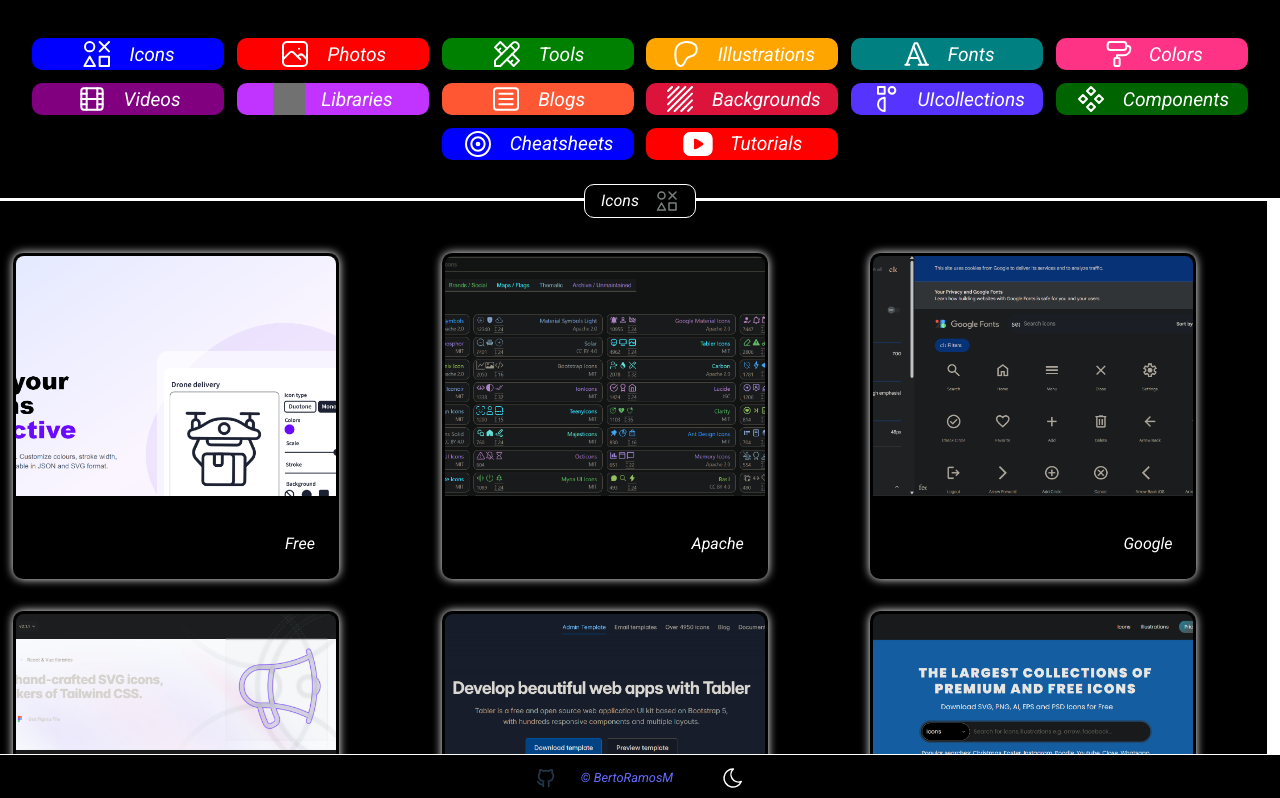
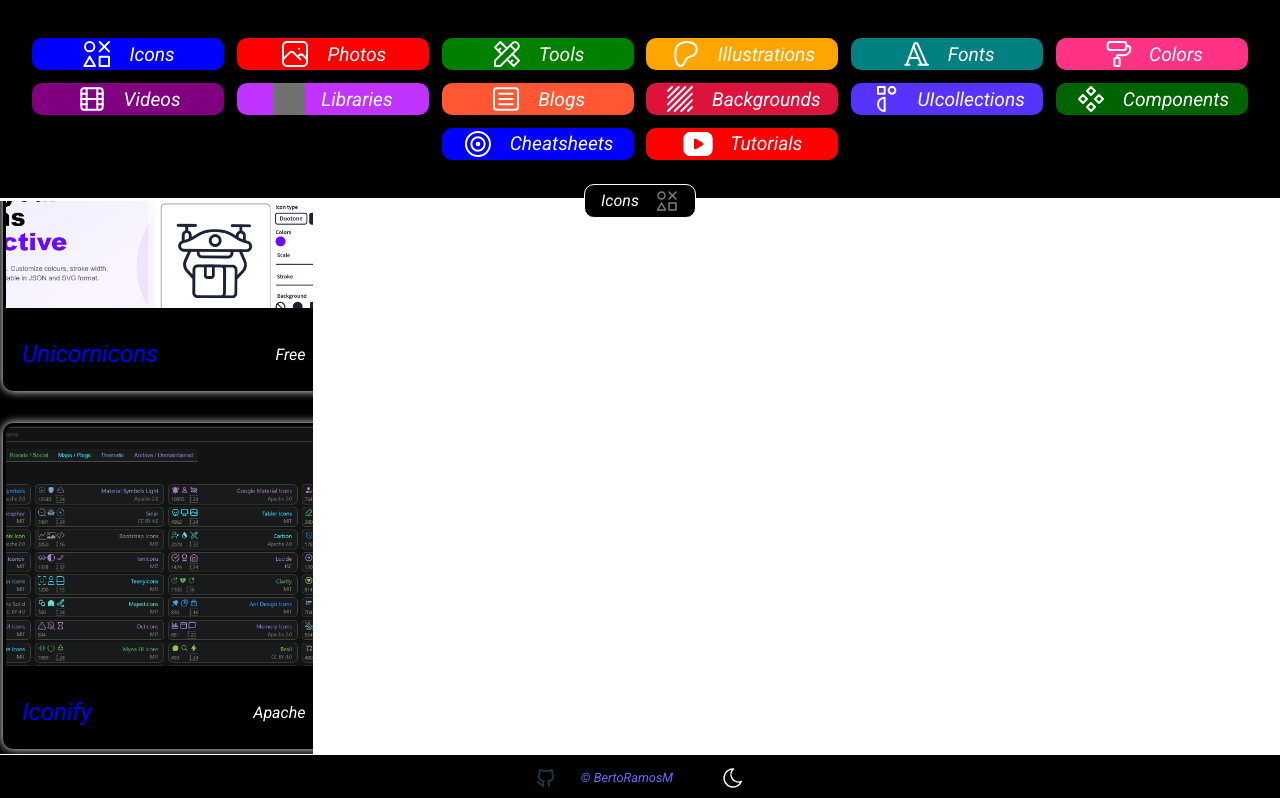
Before and after one commit to BertoRamosM/Forgweb, a React (Vite) app: page / in a window 1280 px wide. Shown: the top 798 px of the page. Built offline with nearby package versions, Linux system fonts and the light colour scheme; grey boxes are pictures that could not be loaded.

Commit message:
visual bug on width

```diff
--- a/src/components/Gallery.jsx
+++ b/src/components/Gallery.jsx
@@ -4,7 +4,7 @@
 
 
 const GalleryContainer = styled.div`
-  width: 99vw;
+  max-width: 95%;
   height: auto;
   padding-top: 15%;
   padding-left: 1%;
--- a/src/components/GalleryCards.jsx
+++ b/src/components/GalleryCards.jsx
@@ -43,7 +43,7 @@
 `;
 
 const Title = styled.h2`
-  color: var(--primary-color);
+  color: blue;
   position: absolute;
   bottom: 0;
   left: 0;
```
